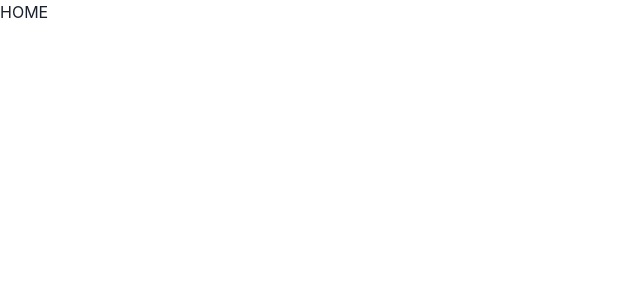
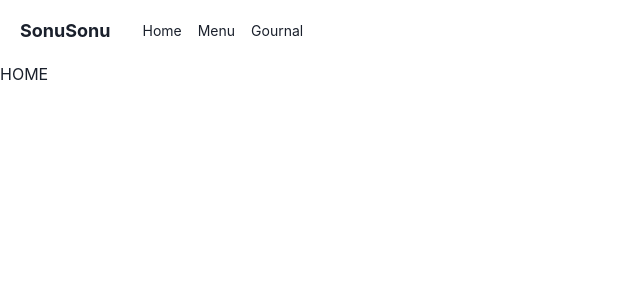
Before and after one commit to koteharyu/sonusonu_front, a React (Create React App) app: page / in a window 1280 px wide. Shown: the top 300 px of the page, without its empty margins (0-640 px from the left). Built offline with nearby package versions, Linux system fonts and the light colour scheme.

Commit message:
add: Header

```diff
--- a/package.json
+++ b/package.json
@@ -3,6 +3,7 @@
   "version": "0.1.0",
   "private": true,
   "dependencies": {
+    "@chakra-ui/icons": "^1.0.15",
     "@chakra-ui/react": "^1.6.9",
     "@emotion/react": "^11.4.1",
     "@emotion/styled": "^11.3.0",
--- a/src/App.css
+++ /dev/null
@@ -1,38 +0,0 @@
-.App {
-  text-align: center;
-}
-
-.App-logo {
-  height: 40vmin;
-  pointer-events: none;
-}
-
-@media (prefers-reduced-motion: no-preference) {
-  .App-logo {
-    animation: App-logo-spin infinite 20s linear;
-  }
-}
-
-.App-header {
-  background-color: #282c34;
-  min-height: 100vh;
-  display: flex;
-  flex-direction: column;
-  align-items: center;
-  justify-content: center;
-  font-size: calc(10px + 2vmin);
-  color: white;
-}
-
-.App-link {
-  color: #61dafb;
-}
-
-@keyframes App-logo-spin {
-  from {
-    transform: rotate(0deg);
-  }
-  to {
-    transform: rotate(360deg);
-  }
-}
--- a/src/App.tsx
+++ b/src/App.tsx
@@ -1,15 +1,14 @@
-import React from 'react';
-import logo from './logo.svg';
-import './App.css';
 import { BrowserRouter } from 'react-router-dom';
 import { Router } from './router/Router';
 import { ChakraProvider } from '@chakra-ui/react';
+import { Header } from './components/templates/Header';
 
 function App() {
   return (
     <>
       <ChakraProvider>
         <BrowserRouter>
+          <Header />
           <Router />
         </BrowserRouter>
       </ChakraProvider>
--- /dev/null
+++ b/src/components/atoms/button/MenuIconButton.tsx
@@ -0,0 +1,15 @@
+import { memo, VFC } from "react";
+import { HamburgerIcon } from "@chakra-ui/icons";
+import { IconButton } from '@chakra-ui/react'
+
+type Props = {
+  onOpen: () => void
+}
+
+export const MenuIconButton: VFC<Props> = memo((props) => {
+
+  const { onOpen } = props
+  return (
+    <IconButton aria-label="menu button" icon={<HamburgerIcon />} size="sm" variant="unstyled" display={{ base: "block", md: "none" }} onClick={onOpen} />
+  )
+})
--- /dev/null
+++ b/src/components/molecules/MenuDrawer.tsx
@@ -0,0 +1,27 @@
+import { memo, VFC } from "react";
+import { Drawer, DrawerOverlay, DrawerContent, DrawerBody, Button } from '@chakra-ui/react'
+
+type Props = {
+  onClose: () => void;
+  isOpen: boolean;
+  onClickHome: () => void;
+  onClickMenu: () => void;
+  onClickGournal: () => void;
+}
+
+export const MenuDrawer: VFC<Props> = memo((props) => {
+  const { onClose, isOpen, onClickHome, onClickMenu, onClickGournal } = props
+  return (
+    <Drawer placement="left" size="xs" onClose={onClose} isOpen={isOpen}>
+      <DrawerOverlay>
+        <DrawerContent>
+          <DrawerBody p={0} bg="gray.100">
+            <Button onClick={onClickHome} w="100%">HOME</Button>
+            <Button onClick={onClickMenu} w="100%">MENU</Button>
+            <Button onClick={onClickGournal} w="100%">GOURNAL</Button>
+          </DrawerBody>
+        </DrawerContent>
+      </DrawerOverlay>
+    </Drawer>
+  )
+})
--- /dev/null
+++ b/src/components/templates/Header.tsx
@@ -0,0 +1,46 @@
+import { memo, VFC } from "react";
+import { Flex, Heading, Box, Link, useDisclosure } from '@chakra-ui/react'
+import { useHistory } from 'react-router-dom'
+import { MenuIconButton } from "../atoms/button/MenuIconButton";
+import { MenuDrawer } from "../molecules/MenuDrawer";
+
+export const Header: VFC = memo(() => {
+
+  const history = useHistory()
+
+  const { isOpen, onOpen, onClose } = useDisclosure()
+
+  const onClickHome = () => history.push('/')
+  const onClickMenu = () => history.push('/menu')
+  const onClickGournal = () => history.push('/gournal')
+
+
+  return (
+    <>
+      <Flex as="nav" bg="white" color="gray.505" align="center" justify="space-between" padding={{ base: 3, md: 5 }}>
+        <Flex align="center" as="a" mr={8} _hover={{ cursor: "pointer" }} onClick={onClickHome}>
+          <Heading as="h1" fontSize={{ base: "md", md: "lg" }}>SonuSonu</Heading>
+        </Flex>
+        <Flex align="center" fontSize="sm" flexGrow={2} display={{ base: "none", md: "flex" }}>
+          <Box pr={4}>
+            <Link onClick={onClickHome}>
+              Home
+            </Link>
+          </Box>
+          <Box pr={4}>
+            <Link onClick={onClickMenu}>
+              Menu
+            </Link>
+          </Box>
+          <Box pr={4}>
+            <Link onClick={onClickGournal}>
+              Gournal
+            </Link>
+          </Box>
+        </Flex>
+        <MenuIconButton onOpen={onOpen} />
+      </Flex>
+      <MenuDrawer onClose={onClose} isOpen={isOpen} onClickHome={onClickHome} onClickMenu={onClickMenu} onClickGournal={onClickGournal} />
+    </>
+  )
+})
```
Also changed, not shown: 1 other file (tests, documents, lock files or other folders).
